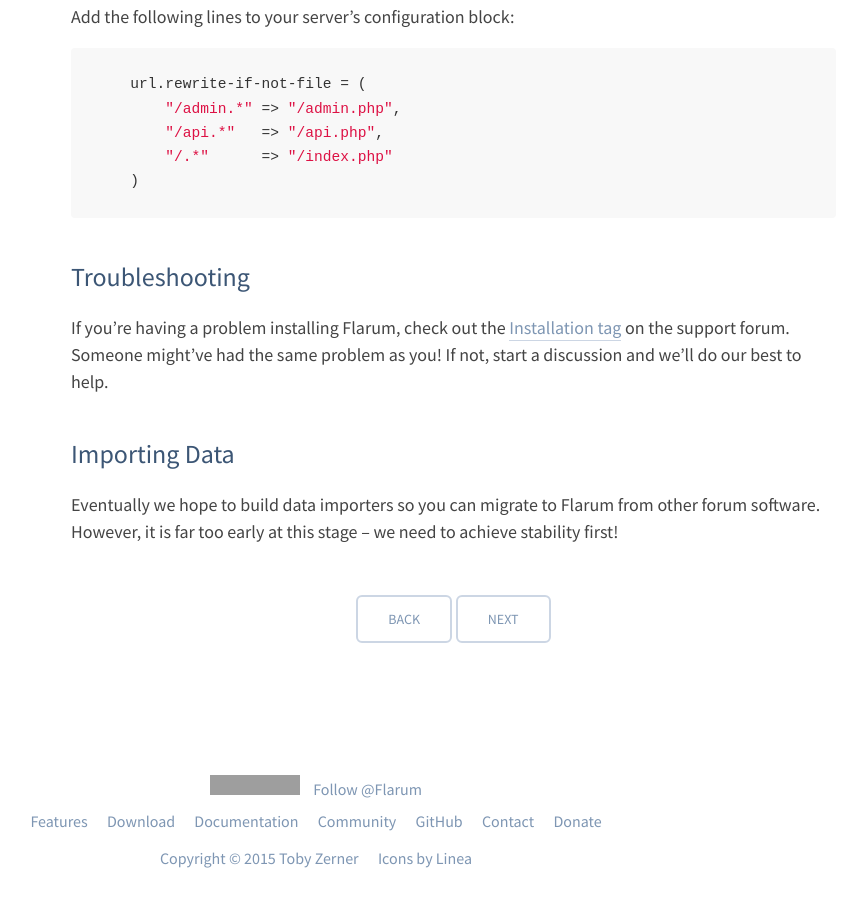
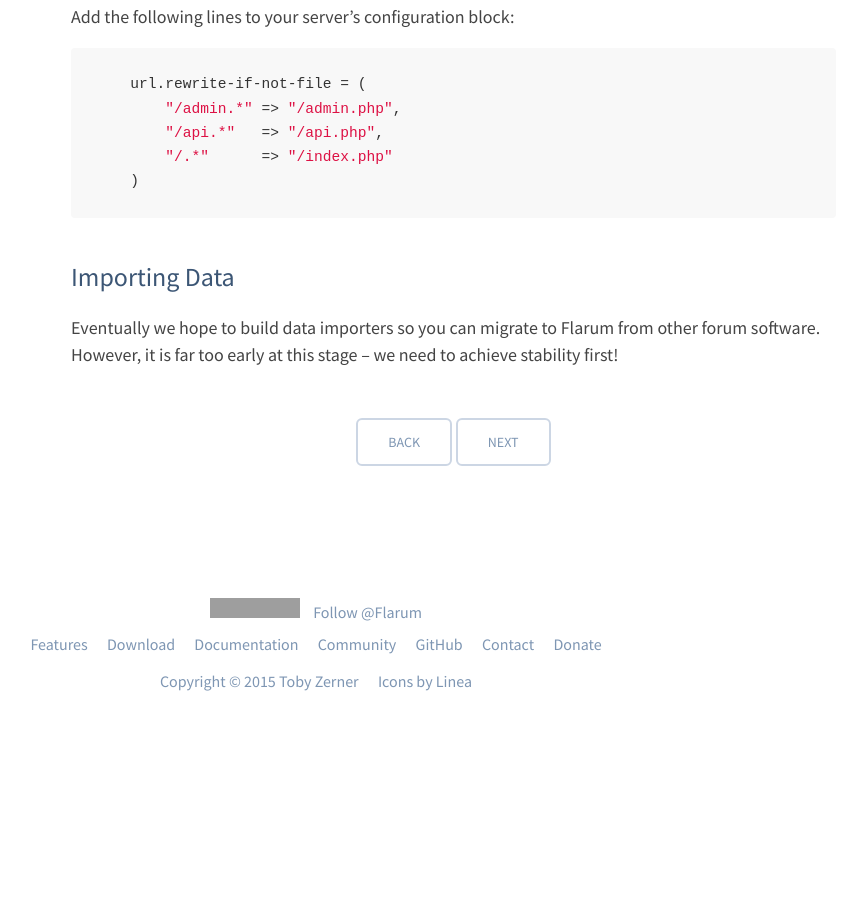
Before and after one commit to flarum/flarum.github.io, a Jekyll site: the page built from _docs/installation.md, in a window 1280 px wide and 900 px high, scrolled down 3383 px. Shown: the whole window, without its empty margins (324-1174 px from the left). Built offline with Jekyll 4.4.1, drawn with Linux system fonts in a browser that asks for light colours; nearby versions of some CDN libraries; comment, search, counter and statistics services are not loaded; after the commit the page ends 4180 px from its top, so only the background shows below that; grey boxes are pictures that could not be loaded.

Commit message:
Remove redundant troubleshooting paragraph

````diff
--- a/_docs/installation.md
+++ b/_docs/installation.md
@@ -129,12 +129,6 @@
     )
 ```
 
-<a name="troubleshooting"></a>
-
-## Troubleshooting
-
-If you're having a problem installing Flarum, check out the [Installation tag](http://discuss.flarum.org/t/installation) on the support forum. Someone might've had the same problem as you! If not, start a discussion and we'll do our best to help.
-
 <a name="importing-data"></a>
 
 ## Importing Data
````
